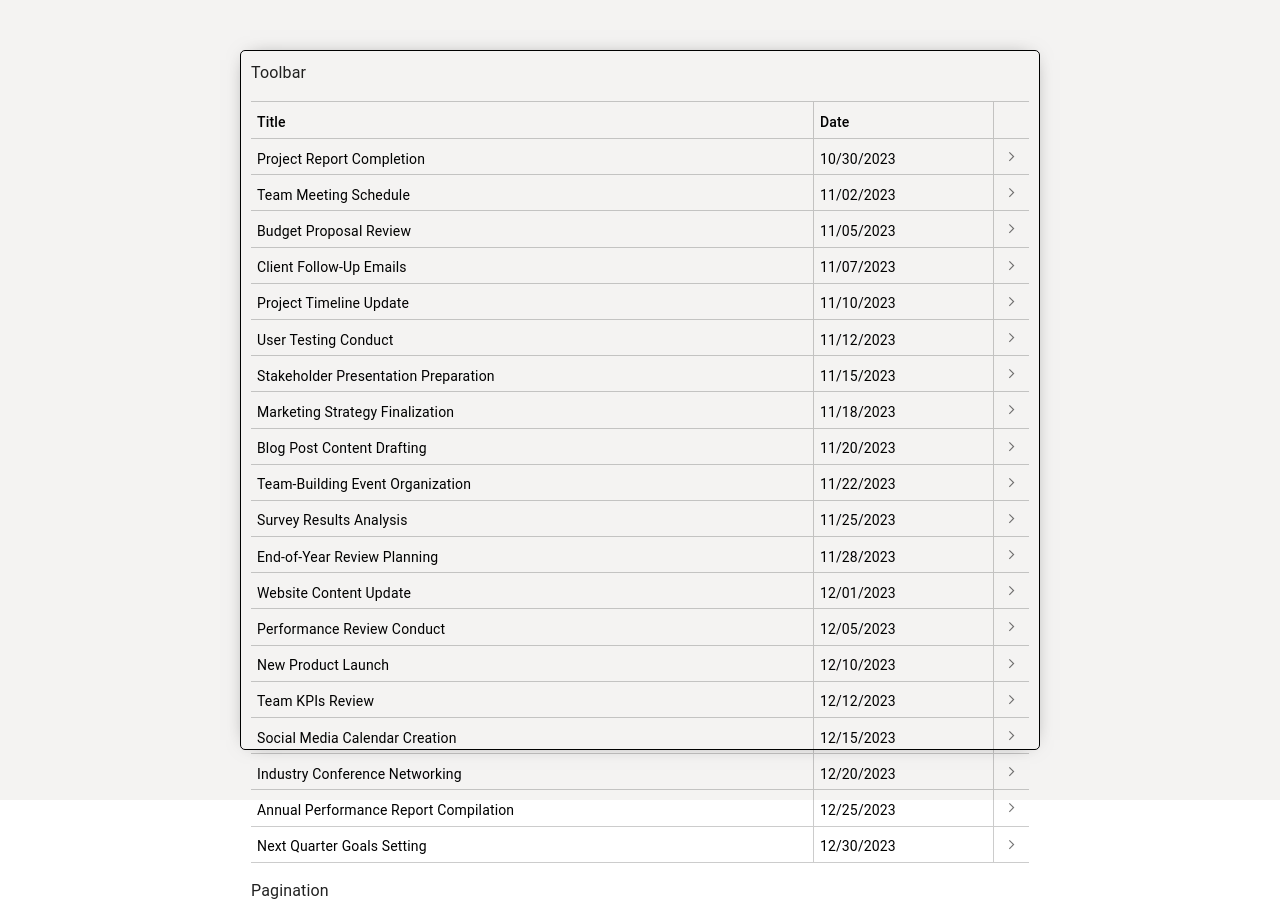
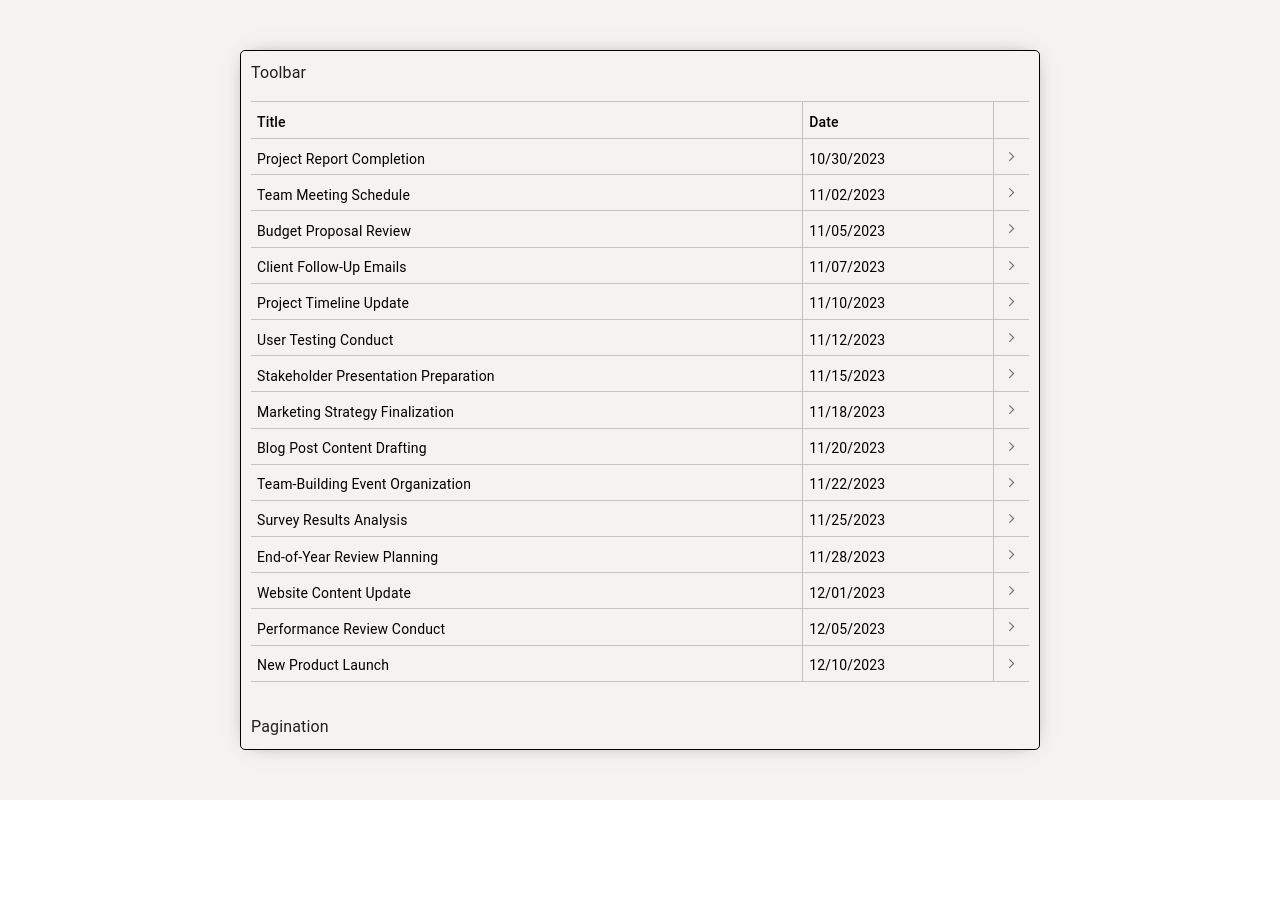
Before and after one commit to alejandroguardadodev/reactjs_components, a React (Vite) app: page / in a window 1280 px wide. After the commit the page ends 800 px from the top, so only its background shows below. Built offline with nearby package versions, Linux system fonts and the light colour scheme.

Commit message:
feat:table

```diff
--- a/src/components/MSTable/TableBox/EnhancedTableHead/MSRow/MSCellValue/index.tsx
+++ b/src/components/MSTable/TableBox/EnhancedTableHead/MSRow/MSCellValue/index.tsx
@@ -27,7 +27,7 @@ const MSCellValue = ({ value, showInputCell, inputCell, onClose, inputCellWidth=
             rowId={rowId}
             defaultValue={value}
             type={inputCell?.inputType || 'text'}
-            width={Math.max(inputCellWidth, 300)}
+            width={Math.max(150, inputCellWidth)}
             cellXpos={cellXpos}
             containerXLimit={containerXLimit}
             onSubmit={inputCell?.onSubmit}
--- a/src/components/MSTable/TableBox/EnhancedTableHead/MSRow/index.tsx
+++ b/src/components/MSTable/TableBox/EnhancedTableHead/MSRow/index.tsx
@@ -58,11 +58,12 @@ const MSRow = ({ data, hoverHead, action, items, inputHeaderKeys=[], containerXL
     const [cellAsField, setCellAsField] = React.useState<null | IMSTblKeyInputType>(null) // INPUT INFORMATION BY CELLS
     const [lineCellBorder, setLineCellBorder] = React.useState<null | string>(null) // USED TO SHOW THE LINE CELL BORDER
     const [currentCellX, setCurrentCellX] = React.useState<number>(0) // USED TO SHOW THE LINE CELL BORDER
+    const [currentInputCellWidth, setCurrentInputCellWidth] = React.useState<number>(0) // USED TO SHOW THE LINE CELL BORDER
 
     const useMenu = React.useMemo(() => Boolean(items), [items]) // KNOW IF THE ROW HAS A SUB MENU
     const openSubMenu = React.useMemo(() => Boolean(mousePosition), [mousePosition]) // USE MOUSE POSITION TO KNOW IF THE SUB MENU IS OPEN
 
-    const currentInputCellWidth = React.useMemo(() => (Boolean(cellRef) && Boolean(cellRef.current))? cellRef.current?.clientWidth : 0, [cellRef]) // GET THE WIDTH OF THE CURRENT INPUT CELL
+    //const currentInputCellWidth = React.useMemo(() => (Boolean(cellRef) && Boolean(cellRef.current))? cellRef.current?.clientWidth : 0, [cellRef]) // GET THE WIDTH OF THE CURRENT INPUT CELL
 
     const subMenuRealPosition = React.useMemo<MousePositionType>(() => {
         if (!openSubMenu) return { x:0, y:0 } // IF THE SUB MENU IS NOT OPEN, RETURN A DEFAULT POSITION
@@ -125,6 +126,10 @@ const MSRow = ({ data, hoverHead, action, items, inputHeaderKeys=[], containerXL
                         className='hover-data-cell'
                         sx={{
                             position: 'relative',
+                            '&:hover': {
+                                border: '1px solid black !important',
+                                boxShadow: '0px 0px 16px 0px rgba(0,0,0,0.75)',
+                            },
                             ...(index == 0 && {
                                 borderLeft: '0px !important'
                             }),
@@ -146,6 +151,7 @@ const MSRow = ({ data, hoverHead, action, items, inputHeaderKeys=[], containerXL
 
                                 if(e) {
                                     setCurrentCellX(Math.floor(e.pageX))
+                                    setCurrentInputCellWidth(Math.round(e.currentTarget.clientWidth))
                                 }
                             }
                         }}
--- a/src/components/MSTable/TableBox/index.tsx
+++ b/src/components/MSTable/TableBox/index.tsx
@@ -87,7 +87,15 @@ const TableBox = ({ headers, data, render, actionSection, containerWidth=0, cont
     const defineHoverHeader = (value: string | null) => setHoverHead(value)
 
     return (
-        <TableContainer>
+        <TableContainer
+            sx={{
+                position: 'absolute',
+                top: 0,
+                left: 0,
+                width: `${width}px`,
+                height: `${height}px`
+            }}
+        >
             <Table
                 size="medium"
                 stickyHeader
@@ -96,7 +104,7 @@ const TableBox = ({ headers, data, render, actionSection, containerWidth=0, cont
                 <EnhancedTableHead showAction={Boolean(actionSection)} headers={displayedHeads} hoverHead={hoverHead} updtateHeaders={updtateHeaders} setHoverHead={defineHoverHeader} />
                 <TableBody>
                     {/* DISPLAY ROWS */}
-                    {data && data.map((row, index) => {
+                    {data && data.slice(0, numberOfRows).map((row, index) => {
                         const [_row, id] = render(row)
 
                         const cells = orderCellsByHeader(_row)
--- a/src/components/MSTable/index.tsx
+++ b/src/components/MSTable/index.tsx
@@ -29,7 +29,7 @@ interface MSTablePropsType {
     actionSection?: (row: any) => React.ReactNode // FUNCTION TO RENDER ACTION SECTION [ like OPEN MENU, ERASE, EDIT ]
 }
 
-const MSTable = ({ headers, data, render, actionSection, rowHeight=40, submenuItems=null }:MSTablePropsType) => {
+const MSTable = ({ headers, data, render, actionSection, rowHeight=38, submenuItems=null }:MSTablePropsType) => {
 
     const { ref: tableContainerRef, width: tableContainerWidth, height: tableContainerHeight } = useResizeDetector()
 
@@ -48,7 +48,10 @@ const MSTable = ({ headers, data, render, actionSection, rowHeight=40, submenuIt
             }}
         >
             <Box>Toolbar</Box>
-            <Box ref={tableContainerRef} sx={{ flexGrow: 1 }}>
+            <Box ref={tableContainerRef} sx={{
+                flexGrow: 1,
+                position: 'relative',
+            }}>
                 <TableBox
                     rowHeight={rowHeight}
                     containerWidth={tableContainerWidth}
```
